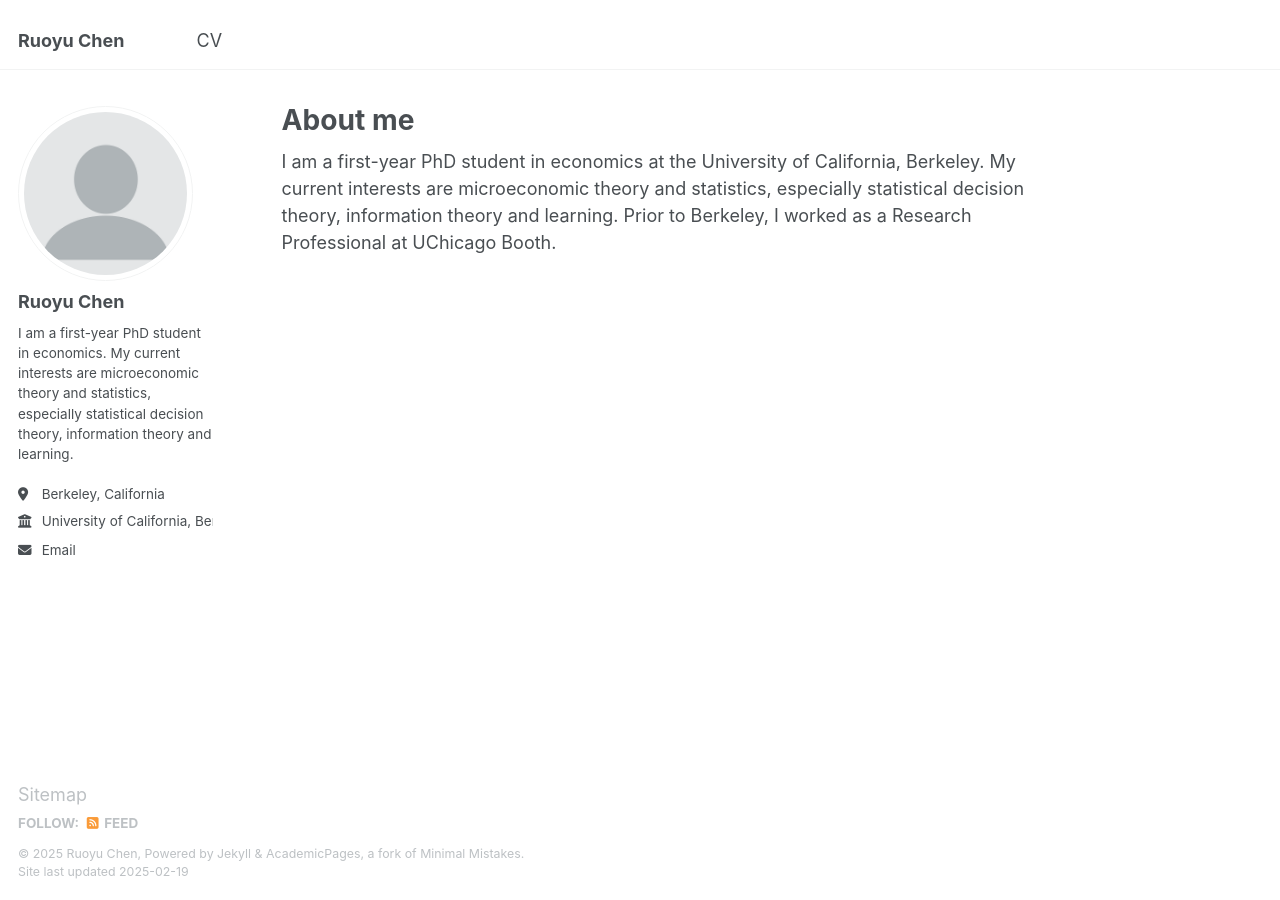
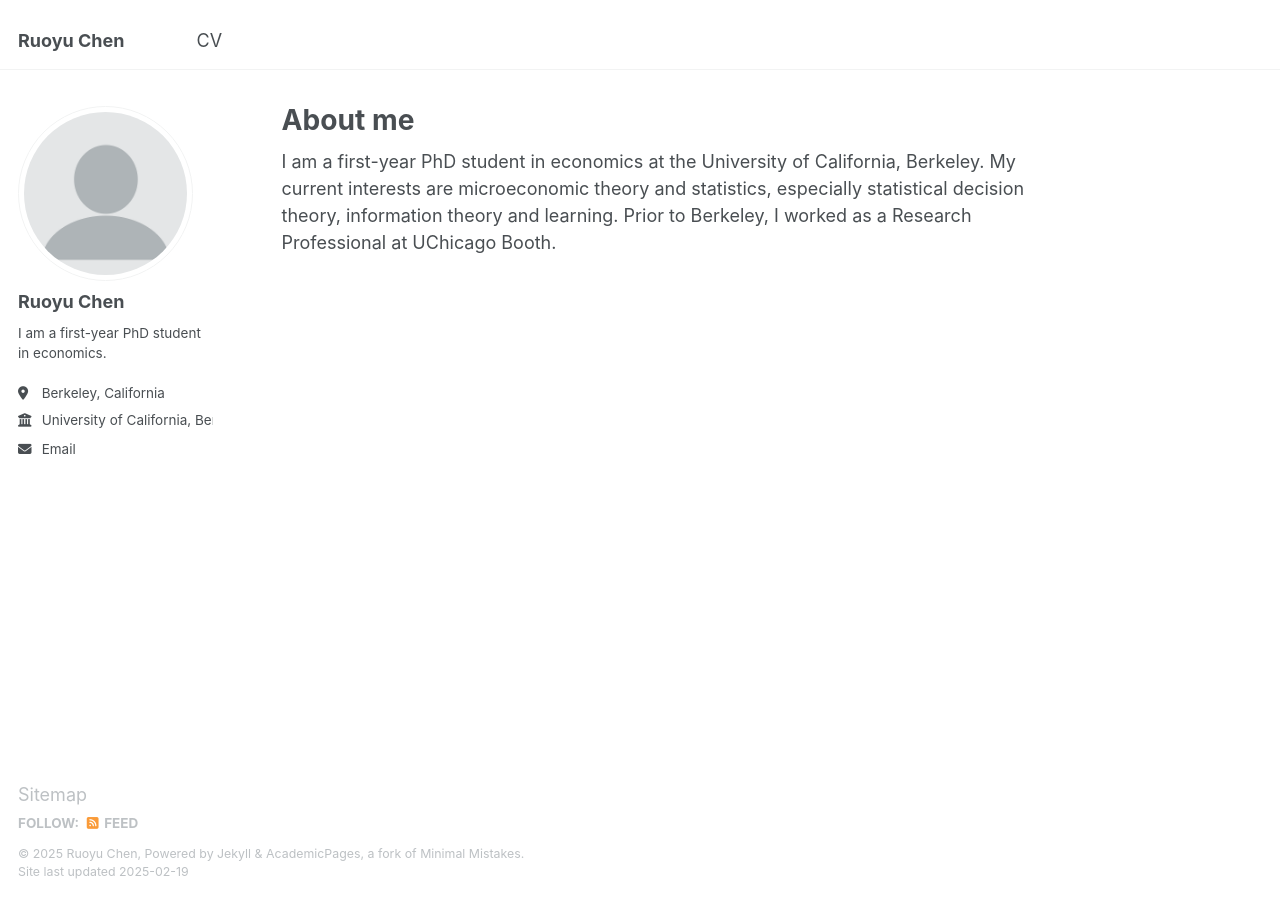
Before and after one commit to ruoyu-chen235/ruoyu-chen.github.io, a Jekyll site: the page built from _pages/about.md, in a window 1280 px wide. Built offline with Jekyll 4.4.1, drawn with Linux system fonts in a browser that asks for light colours.

Commit message:
Update _config.yml

```diff
--- a/_config.yml
+++ b/_config.yml
@@ -25,7 +25,7 @@ author:
   avatar           : "profile.png"
   name             : "Ruoyu Chen"
   pronouns         : # example: "she/her"
-  bio              : "I am a first-year PhD student in economics. My current interests are microeconomic theory and statistics, especially statistical decision theory, information theory and learning."
+  bio              : "I am a first-year PhD student in economics. "
   location         : "Berkeley, California"
   employer         : "University of California, Berkeley"
   uri              : # URL
```
